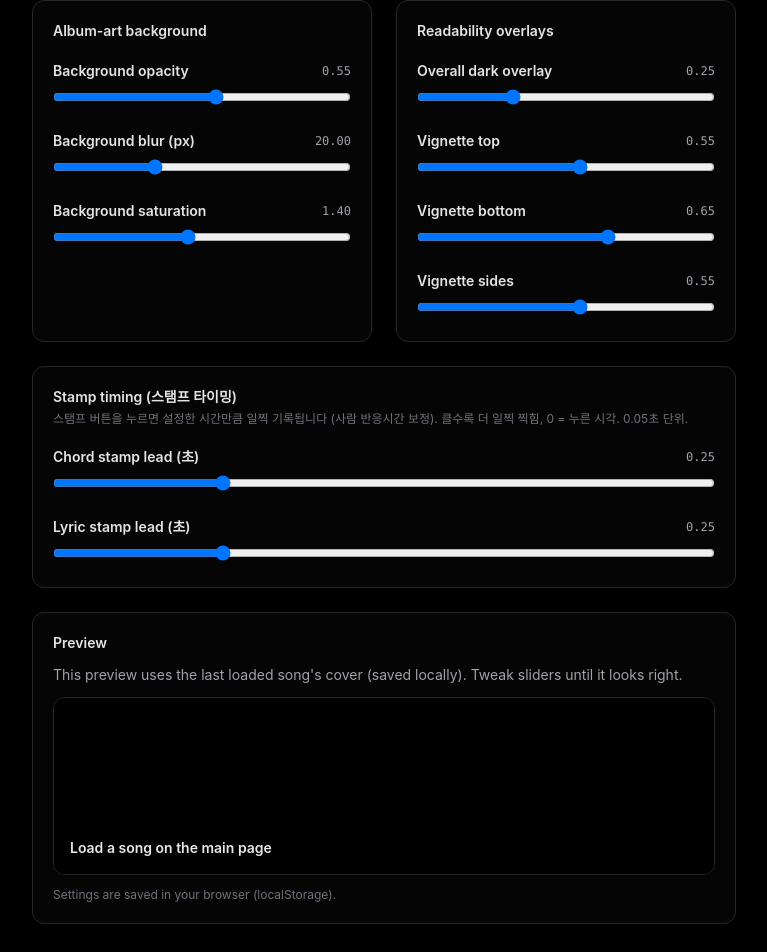
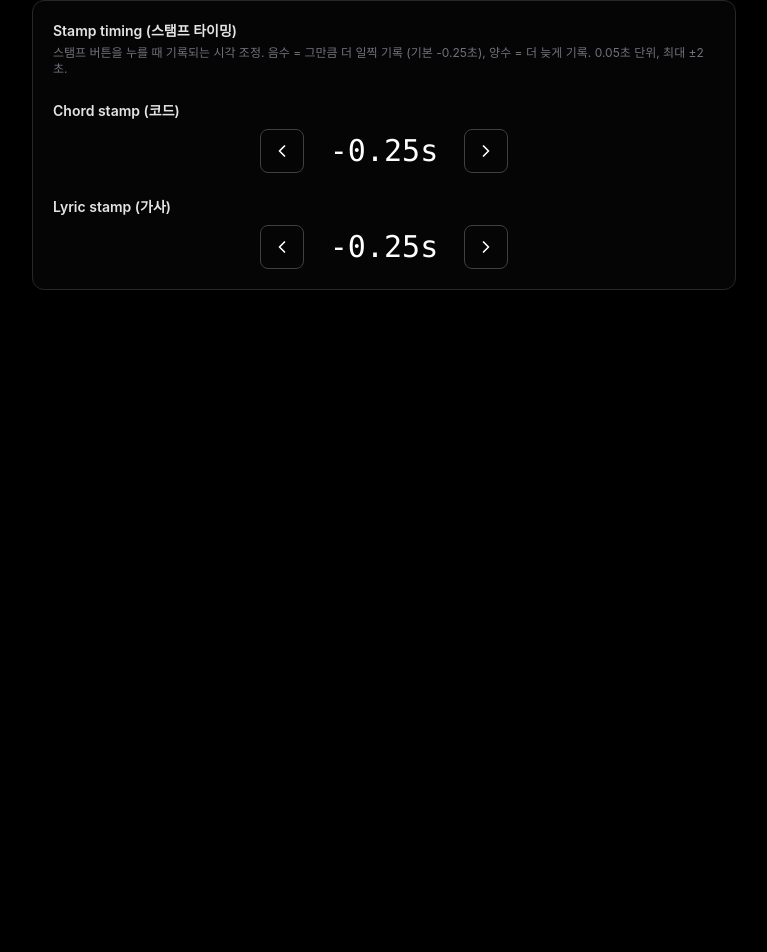
Before and after one commit to yang9426gh/Practice-Machine-by-SHY, a Next.js app in the folder frontend/: page /settings in a window 1280 px wide. Shown: the part 108-1060 px from the top of the page, without its empty margins (256-1023 px from the left). After the commit the page ends 800 px from the top, so only its background shows below. Built offline with nearby package versions, Linux system fonts and the light colour scheme.

Commit message:
feat: /settings 스탬프 전용 스테퍼 UI(부호 직관화, ±2초), 레거시 설정 카드는 /settings/hidden으로 이동

```diff
--- a/frontend/src/app/page.tsx
+++ b/frontend/src/app/page.tsx
@@ -422,16 +422,16 @@ export default function KaraokePage() {
   // 코드용 스탬프: 커서 위치에 [시각] 삽입 — 줄바꿈 없이 인라인.
   // 빈 스탬프 연타 허용: 바로 앞이 "빈 스탬프+공백"이어도 교체하지 않고 새 스탬프를 추가한다
   // (시간 먼저 여러 개 찍어두고 나중에 코드 채우기 워크플로).
-  // 스탬프 반응 보정(초) — 설정 페이지에서 0.05 단위 조정 (기본 0.25, 클수록 더 일찍 기록)
-  // 클릭 시점에 localStorage를 직접 읽으므로 설정 변경이 다른 탭/페이지에서도 즉시 반영됨
-  const stampLead = (kind: "chord" | "lyric") => {
+  // 스탬프 오프셋(초) — 설정 페이지에서 0.05 단위 조정 (기본 -0.25 = 0.25초 더 일찍 기록)
+  // 음수=더 일찍, 양수=더 늦게. 클릭 시점에 localStorage를 직접 읽어 변경이 즉시 반영됨
+  const stampOffset = (kind: "chord" | "lyric") => {
     const s = loadSettings();
-    const v = kind === "chord" ? s.chordStampLeadSec : s.lyricStampLeadSec;
-    return Number.isFinite(v) ? v : 0.25;
+    const v = kind === "chord" ? s.chordStampOffsetSec : s.lyricStampOffsetSec;
+    return Number.isFinite(v) ? v : -0.25;
   };
   const stampChordAtCursor = () => {
     const el = document.getElementById("chords-edit-area") as HTMLTextAreaElement | null;
-    const t = Math.max(0, currentPositionLive() - stampLead("chord"));
+    const t = Math.max(0, currentPositionLive() + stampOffset("chord"));
     const mm = Math.floor(t / 60);
     const ss = t - mm * 60;
     const stamp = `[${String(mm).padStart(2, "0")}:${ss.toFixed(2).padStart(5, "0")}]`;
@@ -744,7 +744,7 @@ export default function KaraokePage() {
   // 편집기 텍스트커서 위치에 현재 재생 시간 스탬프 삽입 후 커서를 다음 줄 맨 앞으로 (연타 워크플로)
   const stampAtCursor = () => {
     const el = document.getElementById("lyrics-edit-area") as HTMLTextAreaElement | null;
-    const t = Math.max(0, currentPositionLive() - stampLead("lyric"));
+    const t = Math.max(0, currentPositionLive() + stampOffset("lyric"));
     const mm = Math.floor(t / 60);
     const ss = t - mm * 60;
     const stamp = `[${String(mm).padStart(2, "0")}:${ss.toFixed(2).padStart(5, "0")}]`;
--- /dev/null
+++ b/frontend/src/app/settings/hidden/page.tsx
@@ -0,0 +1,99 @@
+'use client';
+
+import React from 'react';
+import Link from 'next/link';
+import { useSettings } from '../../../lib/useSettings';
+import { loadLastTrack } from '../../../lib/lastTrack';
+import { SettingsRow } from '../../../components/SettingsRow';
+
+// 레거시 UI 튜닝 설정 — /settings 화면에서는 숨기고 URL로만 접근
+export default function HiddenSettingsPage() {
+  const { settings, patch, reset } = useSettings();
+  const meta = loadLastTrack();
+
+  return (
+    <main className="min-h-screen bg-black text-white">
+      <div className="max-w-3xl mx-auto p-8 space-y-6">
+        <div className="flex items-center justify-between">
+          <div>
+            <h1 className="text-2xl font-black">Hidden Settings</h1>
+            <p className="text-zinc-400 text-sm">Legacy UI tuning (album-art background + readability) — not shown on /settings</p>
+          </div>
+          <div className="flex gap-2">
+            <button
+              onClick={reset}
+              className="text-sm px-3 py-2 rounded-lg border border-zinc-800 hover:bg-zinc-900"
+            >
+              Reset
+            </button>
+            <Link
+              href="/settings"
+              className="text-sm px-3 py-2 rounded-lg border border-zinc-800 hover:bg-zinc-900"
+            >
+              Back
+            </Link>
+          </div>
+        </div>
+
+        <div className="grid grid-cols-1 md:grid-cols-2 gap-6">
+          <div className="rounded-xl border border-zinc-800 bg-zinc-950/60 p-5 space-y-5">
+            <div className="text-sm font-semibold text-zinc-200">Album-art background</div>
+            <SettingsRow label="Background opacity" value={settings.bgOpacity} min={0} max={1} step={0.01} onChange={(v) => patch({ bgOpacity: v })} />
+            <SettingsRow label="Background blur (px)" value={settings.bgBlurPx} min={0} max={60} step={1} onChange={(v) => patch({ bgBlurPx: v })} />
+            <SettingsRow label="Background saturation" value={settings.bgSaturate} min={0.5} max={2.5} step={0.05} onChange={(v) => patch({ bgSaturate: v })} />
+          </div>
+
+          <div className="rounded-xl border border-zinc-800 bg-zinc-950/60 p-5 space-y-5">
+            <div className="text-sm font-semibold text-zinc-200">Readability overlays</div>
+            <SettingsRow label="Overall dark overlay" value={settings.overlayOpacity} min={0} max={0.8} step={0.01} onChange={(v) => patch({ overlayOpacity: v })} />
+            <SettingsRow label="Vignette top" value={settings.vignetteTop} min={0} max={1} step={0.01} onChange={(v) => patch({ vignetteTop: v })} />
+            <SettingsRow label="Vignette bottom" value={settings.vignetteBottom} min={0} max={1} step={0.01} onChange={(v) => patch({ vignetteBottom: v })} />
+            <SettingsRow label="Vignette sides" value={settings.vignetteSides} min={0} max={1} step={0.01} onChange={(v) => patch({ vignetteSides: v })} />
+          </div>
+        </div>
+
+        <div className="rounded-xl border border-zinc-800 bg-zinc-950/60 p-5 space-y-3">
+          <div className="text-sm font-semibold text-zinc-200">Preview</div>
+          <p className="text-sm text-zinc-400">This preview uses the last loaded song's cover (saved locally). Tweak sliders until it looks right.</p>
+
+          <div className="rounded-xl overflow-hidden border border-zinc-800 mt-3">
+            <div className="relative h-44 bg-black">
+              {meta.coverUrl && (
+                <div
+                  className="absolute inset-0 scale-110"
+                  style={{
+                    backgroundImage: `url(${meta.coverUrl})`,
+                    backgroundSize: 'cover',
+                    backgroundPosition: 'center',
+                    opacity: settings.bgOpacity,
+                    filter: `blur(${settings.bgBlurPx}px) saturate(${settings.bgSaturate})`,
+                  }}
+                />
+              )}
+              <div
+                className="absolute inset-0"
+                style={{
+                  background: `linear-gradient(to bottom, rgba(0,0,0,${settings.vignetteTop}) 0%, rgba(0,0,0,0) 40%, rgba(0,0,0,${settings.vignetteBottom}) 100%)`,
+                }}
+              />
+              <div
+                className="absolute inset-0"
+                style={{
+                  background: `linear-gradient(to right, rgba(0,0,0,${settings.vignetteSides}) 0%, rgba(0,0,0,0) 50%, rgba(0,0,0,${settings.vignetteSides}) 100%)`,
+                }}
+              />
+              <div className="absolute inset-0" style={{ backgroundColor: `rgba(0,0,0,${settings.overlayOpacity})` }} />
+
+              <div className="absolute inset-0 flex flex-col justify-end p-4">
+                <div className="text-sm font-semibold text-white/90">{meta.title || 'Load a song on the main page'}</div>
+                <div className="text-xs text-white/60">{meta.artist || ''}</div>
+              </div>
+            </div>
+          </div>
+
+          <p className="text-xs text-zinc-500">Settings are saved in your browser (localStorage).</p>
+        </div>
+      </div>
+    </main>
+  );
+}
--- a/frontend/src/app/settings/page.tsx
+++ b/frontend/src/app/settings/page.tsx
@@ -2,40 +2,50 @@
 
 import React from 'react';
 import Link from 'next/link';
+import { ChevronLeft, ChevronRight } from 'lucide-react';
 import { useSettings } from '../../lib/useSettings';
-import { loadLastTrack } from '../../lib/lastTrack';
 import { DEFAULT_SETTINGS, clampNum } from '../../lib/settings';
 
-function Row({ label, value, min, max, step, onChange }: {
+const STEP = 0.05;
+const LIMIT = 2; // 최대 ±2초
+
+// ← [-0.25s] → 스테퍼: 왼쪽 버튼 -0.05, 오른쪽 버튼 +0.05
+function OffsetStepper({ label, value, onChange }: {
   label: string;
   value: number;
-  min: number;
-  max: number;
-  step: number;
   onChange: (v: number) => void;
 }) {
+  const bump = (dir: 1 | -1) => onChange(clampNum(value + dir * STEP, -LIMIT, LIMIT, DEFAULT_SETTINGS.chordStampOffsetSec));
+  const atMin = value <= -LIMIT + 1e-9;
+  const atMax = value >= LIMIT - 1e-9;
   return (
     <div className="space-y-2">
-      <div className="flex items-center justify-between">
-        <div className="text-sm font-semibold text-zinc-200">{label}</div>
-        <div className="text-xs font-mono text-zinc-400">{value.toFixed(2)}</div>
+      <div className="text-sm font-semibold text-zinc-200">{label}</div>
+      <div className="flex items-center justify-center gap-6">
+        <button
+          onClick={() => bump(-1)}
+          disabled={atMin}
+          aria-label={`${label} 0.05초 일찍`}
+          className="w-11 h-11 rounded-lg border border-zinc-700 flex items-center justify-center hover:bg-zinc-800 disabled:opacity-30 disabled:cursor-not-allowed"
+        >
+          <ChevronLeft size={20} />
+        </button>
+        <div className="text-3xl font-mono tabular-nums w-28 text-center">{value.toFixed(2)}s</div>
+        <button
+          onClick={() => bump(1)}
+          disabled={atMax}
+          aria-label={`${label} 0.05초 늦게`}
+          className="w-11 h-11 rounded-lg border border-zinc-700 flex items-center justify-center hover:bg-zinc-800 disabled:opacity-30 disabled:cursor-not-allowed"
+        >
+          <ChevronRight size={20} />
+        </button>
       </div>
-      <input
-        type="range"
-        min={min}
-        max={max}
-        step={step}
-        value={value}
-        onChange={(e) => onChange(Number(e.target.value))}
-        className="w-full"
-      />
     </div>
   );
 }
 
 export default function SettingsPage() {
   const { settings, patch, reset } = useSettings();
-  const meta = loadLastTrack();
 
   return (
     <main className="min-h-screen bg-black text-white">
@@ -43,7 +53,7 @@ export default function SettingsPage() {
         <div className="flex items-center justify-between">
           <div>
             <h1 className="text-2xl font-black">Settings</h1>
-            <p className="text-zinc-400 text-sm">UI tuning for album-art background + readability</p>
+            <p className="text-zinc-400 text-sm">Stamp timing</p>
           </div>
           <div className="flex gap-2">
             <button
@@ -61,72 +71,23 @@ export default function SettingsPage() {
           </div>
         </div>
 
-        <div className="grid grid-cols-1 md:grid-cols-2 gap-6">
-          <div className="rounded-xl border border-zinc-800 bg-zinc-950/60 p-5 space-y-5">
-            <div className="text-sm font-semibold text-zinc-200">Album-art background</div>
-            <Row label="Background opacity" value={settings.bgOpacity} min={0} max={1} step={0.01} onChange={(v) => patch({ bgOpacity: v })} />
-            <Row label="Background blur (px)" value={settings.bgBlurPx} min={0} max={60} step={1} onChange={(v) => patch({ bgBlurPx: v })} />
-            <Row label="Background saturation" value={settings.bgSaturate} min={0.5} max={2.5} step={0.05} onChange={(v) => patch({ bgSaturate: v })} />
-          </div>
-
-          <div className="rounded-xl border border-zinc-800 bg-zinc-950/60 p-5 space-y-5">
-            <div className="text-sm font-semibold text-zinc-200">Readability overlays</div>
-            <Row label="Overall dark overlay" value={settings.overlayOpacity} min={0} max={0.8} step={0.01} onChange={(v) => patch({ overlayOpacity: v })} />
-            <Row label="Vignette top" value={settings.vignetteTop} min={0} max={1} step={0.01} onChange={(v) => patch({ vignetteTop: v })} />
-            <Row label="Vignette bottom" value={settings.vignetteBottom} min={0} max={1} step={0.01} onChange={(v) => patch({ vignetteBottom: v })} />
-            <Row label="Vignette sides" value={settings.vignetteSides} min={0} max={1} step={0.01} onChange={(v) => patch({ vignetteSides: v })} />
-          </div>
-        </div>
-
-        <div className="rounded-xl border border-zinc-800 bg-zinc-950/60 p-5 space-y-5">
+        <div className="rounded-xl border border-zinc-800 bg-zinc-950/60 p-5 space-y-6">
           <div>
             <div className="text-sm font-semibold text-zinc-200">Stamp timing (스탬프 타이밍)</div>
-            <p className="text-xs text-zinc-500 mt-1">스탬프 버튼을 누르면 설정한 시간만큼 일찍 기록됩니다 (사람 반응시간 보정). 클수록 더 일찍 찍힘, 0 = 누른 시각. 0.05초 단위.</p>
+            <p className="text-xs text-zinc-500 mt-1">
+              스탬프 버튼을 누를 때 기록되는 시각 조정. 음수 = 그만큼 더 일찍 기록 (기본 -0.25초), 양수 = 더 늦게 기록. 0.05초 단위, 최대 ±2초.
+            </p>
           </div>
-          <Row label="Chord stamp lead (초)" value={settings.chordStampLeadSec} min={0} max={1} step={0.05} onChange={(v) => patch({ chordStampLeadSec: clampNum(v, 0, 1, DEFAULT_SETTINGS.chordStampLeadSec) })} />
-          <Row label="Lyric stamp lead (초)" value={settings.lyricStampLeadSec} min={0} max={1} step={0.05} onChange={(v) => patch({ lyricStampLeadSec: clampNum(v, 0, 1, DEFAULT_SETTINGS.lyricStampLeadSec) })} />
-        </div>
-
-        <div className="rounded-xl border border-zinc-800 bg-zinc-950/60 p-5 space-y-3">
-          <div className="text-sm font-semibold text-zinc-200">Preview</div>
-          <p className="text-sm text-zinc-400">This preview uses the last loaded song's cover (saved locally). Tweak sliders until it looks right.</p>
-
-          <div className="rounded-xl overflow-hidden border border-zinc-800 mt-3">
-            <div className="relative h-44 bg-black">
-              {meta.coverUrl && (
-                <div
-                  className="absolute inset-0 scale-110"
-                  style={{
-                    backgroundImage: `url(${meta.coverUrl})`,
-                    backgroundSize: 'cover',
-                    backgroundPosition: 'center',
-                    opacity: settings.bgOpacity,
-                    filter: `blur(${settings.bgBlurPx}px) saturate(${settings.bgSaturate})`,
-                  }}
-                />
-              )}
-              <div
-                className="absolute inset-0"
-                style={{
-                  background: `linear-gradient(to bottom, rgba(0,0,0,${settings.vignetteTop}) 0%, rgba(0,0,0,0) 40%, rgba(0,0,0,${settings.vignetteBottom}) 100%)`,
-                }}
-              />
-              <div
-                className="absolute inset-0"
-                style={{
-                  background: `linear-gradient(to right, rgba(0,0,0,${settings.vignetteSides}) 0%, rgba(0,0,0,0) 50%, rgba(0,0,0,${settings.vignetteSides}) 100%)`,
-                }}
-              />
-              <div className="absolute inset-0" style={{ backgroundColor: `rgba(0,0,0,${settings.overlayOpacity})` }} />
-
-              <div className="absolute inset-0 flex flex-col justify-end p-4">
-                <div className="text-sm font-semibold text-white/90">{meta.title || 'Load a song on the main page'}</div>
-                <div className="text-xs text-white/60">{meta.artist || ''}</div>
-              </div>
-            </div>
-          </div>
-
-          <p className="text-xs text-zinc-500">Settings are saved in your browser (localStorage).</p>
+          <OffsetStepper
+            label="Chord stamp (코드)"
+            value={settings.chordStampOffsetSec}
+            onChange={(v) => patch({ chordStampOffsetSec: clampNum(v, -LIMIT, LIMIT, DEFAULT_SETTINGS.chordStampOffsetSec) })}
+          />
+          <OffsetStepper
+            label="Lyric stamp (가사)"
+            value={settings.lyricStampOffsetSec}
+            onChange={(v) => patch({ lyricStampOffsetSec: clampNum(v, -LIMIT, LIMIT, DEFAULT_SETTINGS.lyricStampOffsetSec) })}
+          />
         </div>
       </div>
     </main>
--- /dev/null
+++ b/frontend/src/components/SettingsRow.tsx
@@ -0,0 +1,31 @@
+'use client';
+
+import React from 'react';
+
+// /settings 슬라이더 행 — /settings/hidden 페이지에서 사용
+export function SettingsRow({ label, value, min, max, step, onChange }: {
+  label: string;
+  value: number;
+  min: number;
+  max: number;
+  step: number;
+  onChange: (v: number) => void;
+}) {
+  return (
+    <div className="space-y-2">
+      <div className="flex items-center justify-between">
+        <div className="text-sm font-semibold text-zinc-200">{label}</div>
+        <div className="text-xs font-mono text-zinc-400">{value.toFixed(2)}</div>
+      </div>
+      <input
+        type="range"
+        min={min}
+        max={max}
+        step={step}
+        value={value}
+        onChange={(e) => onChange(Number(e.target.value))}
+        className="w-full"
+      />
+    </div>
+  );
+}
--- a/frontend/src/lib/settings.ts
+++ b/frontend/src/lib/settings.ts
@@ -6,8 +6,8 @@ export type UiSettings = {
   vignetteTop: number;      // 0..1
   vignetteBottom: number;   // 0..1
   vignetteSides: number;    // 0..1
-  chordStampLeadSec: number; // 스탬프 반응 보정(초): 클수록 더 일찍 기록 (0 = 누른 시각)
-  lyricStampLeadSec: number; // 〃 가사 스탬프
+  chordStampOffsetSec: number; // 스탬프 오프셋(초): 음수=그만큼 더 일찍 기록, 양수=더 늦게 기록
+  lyricStampOffsetSec: number; // 〃 가사 스탬프
 };
 
 export const DEFAULT_SETTINGS: UiSettings = {
@@ -18,8 +18,8 @@ export const DEFAULT_SETTINGS: UiSettings = {
   vignetteTop: 0.55,
   vignetteBottom: 0.65,
   vignetteSides: 0.55,
-  chordStampLeadSec: 0.25,
-  lyricStampLeadSec: 0.25,
+  chordStampOffsetSec: -0.25,
+  lyricStampOffsetSec: -0.25,
 };
 
 // 숫자 설정값 방어: 문자/null/NaN/범위 밖이 저장돼도 fallback 또는 clamp로 복귀 (소수 2자리 반올림)
@@ -40,8 +40,15 @@ export function loadSettings(): UiSettings {
     const parsed = JSON.parse(raw);
     const merged = { ...DEFAULT_SETTINGS, ...parsed } as UiSettings;
     // 스탬프 오프셋은 스탬프 연산에 직접 쓰임 — 오염값(NaN 등)이면 스탬프가 [NaN:NaN]으로 찍히므로 방어
-    merged.chordStampLeadSec = clampNum(parsed.chordStampLeadSec, 0, 1, DEFAULT_SETTINGS.chordStampLeadSec);
-    merged.lyricStampLeadSec = clampNum(parsed.lyricStampLeadSec, 0, 1, DEFAULT_SETTINGS.lyricStampLeadSec);
+    // 구버전 마이그레이션: lead 저장(0.25 = 더 일찍) → offset은 부호 반전(-0.25 = 더 일찍). 새 키가 이미 있으면 무시
+    if (parsed.chordStampOffsetSec === undefined && parsed.chordStampLeadSec !== undefined) {
+      merged.chordStampOffsetSec = -Number(parsed.chordStampLeadSec);
+    }
+    if (parsed.lyricStampOffsetSec === undefined && parsed.lyricStampLeadSec !== undefined) {
+      merged.lyricStampOffsetSec = -Number(parsed.lyricStampLeadSec);
+    }
+    merged.chordStampOffsetSec = clampNum(merged.chordStampOffsetSec, -2, 2, DEFAULT_SETTINGS.chordStampOffsetSec);
+    merged.lyricStampOffsetSec = clampNum(merged.lyricStampOffsetSec, -2, 2, DEFAULT_SETTINGS.lyricStampOffsetSec);
     return merged;
   } catch {
     return DEFAULT_SETTINGS;
```
